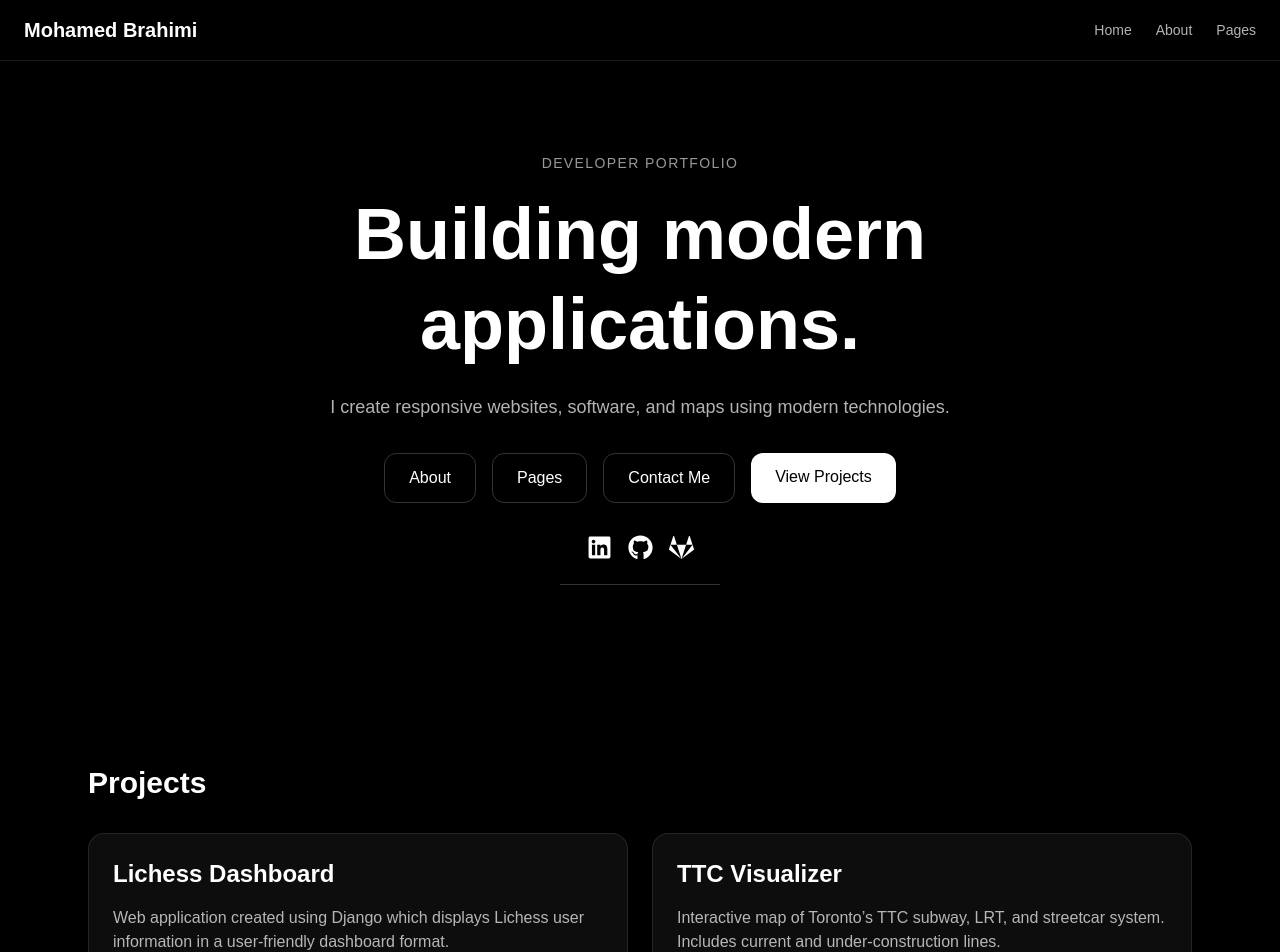
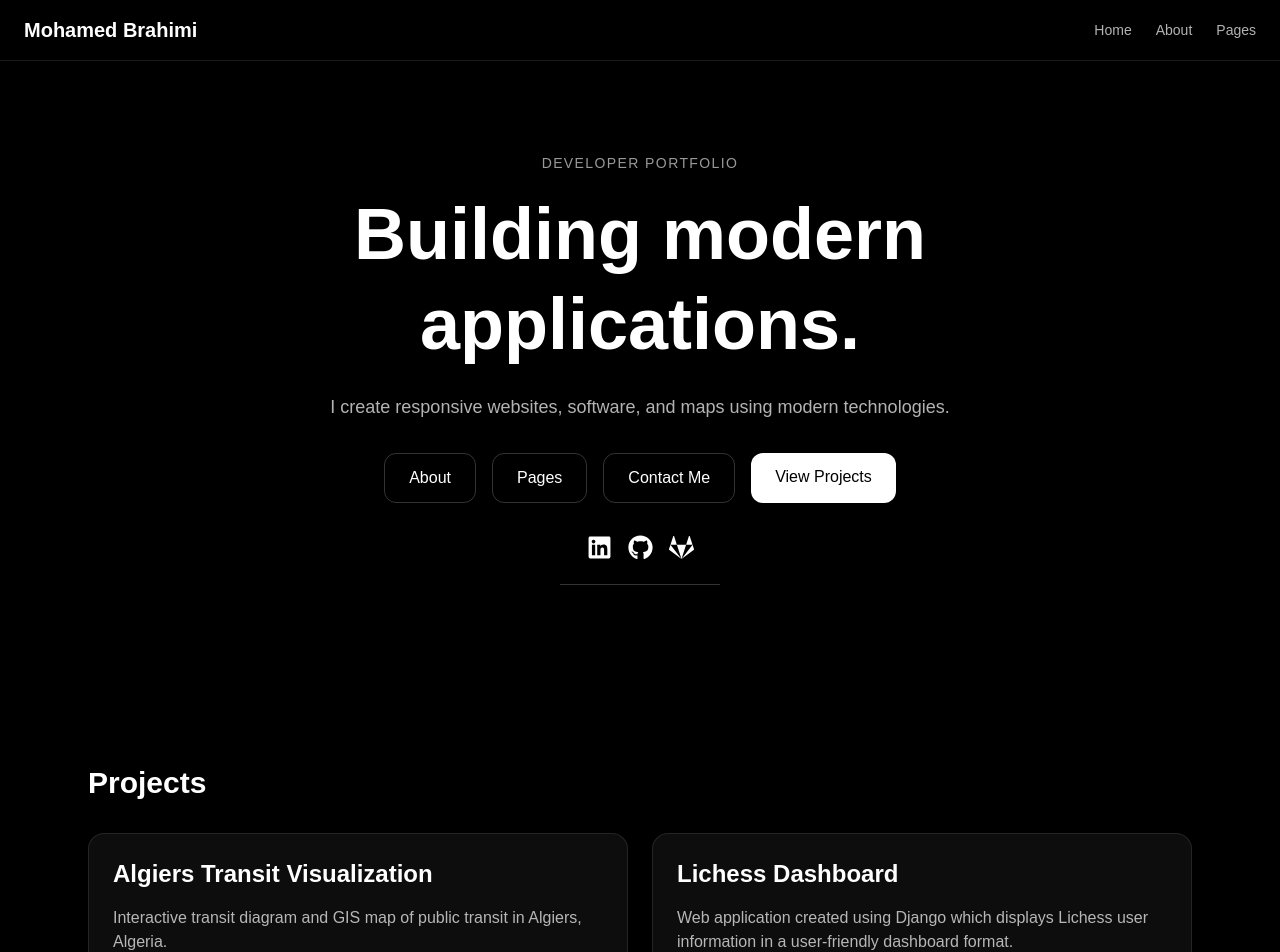
Before and after one commit to mbrahimi25/portfolio, a Next.js app: page / in a window 1280 px wide. Shown: the top 952 px of the page. Built offline with nearby package versions, Linux system fonts and the light colour scheme.

Commit message:
Added Algiers transit project to home page

```diff
--- a/src/sections/Projects.tsx
+++ b/src/sections/Projects.tsx
@@ -18,6 +18,15 @@ export default function Projects() {
         </h2>
 
         <div className="grid gap-6 md:grid-cols-2">
+          <ProjectCard
+            title="Algiers Transit Visualization"
+            description="Interactive transit diagram and GIS map of public transit in Algiers, Algeria."
+            tech="QGIS • OpenStreetMap • Adobe Illustrator • HTML/CSS/JS • Vercel"
+            article="/algiers-transit"
+            link="https://algiers-transit.vercel.app"
+            github="https://github.com/mbrahimi25/algiers-transit"
+          />
+
           <ProjectCard
             title="Lichess Dashboard"
             description="Web application created using Django which displays Lichess user information in a user-friendly dashboard format."
```
